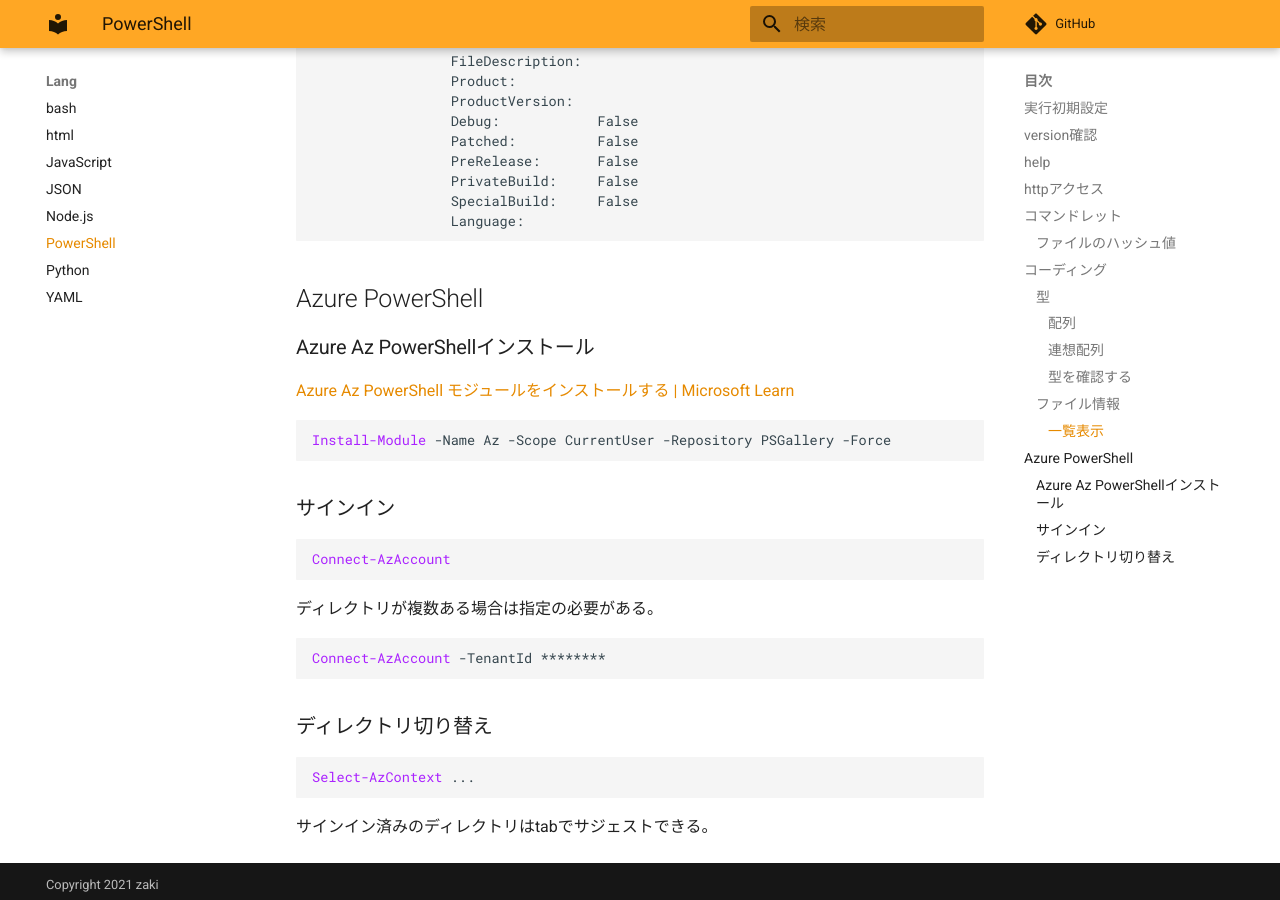
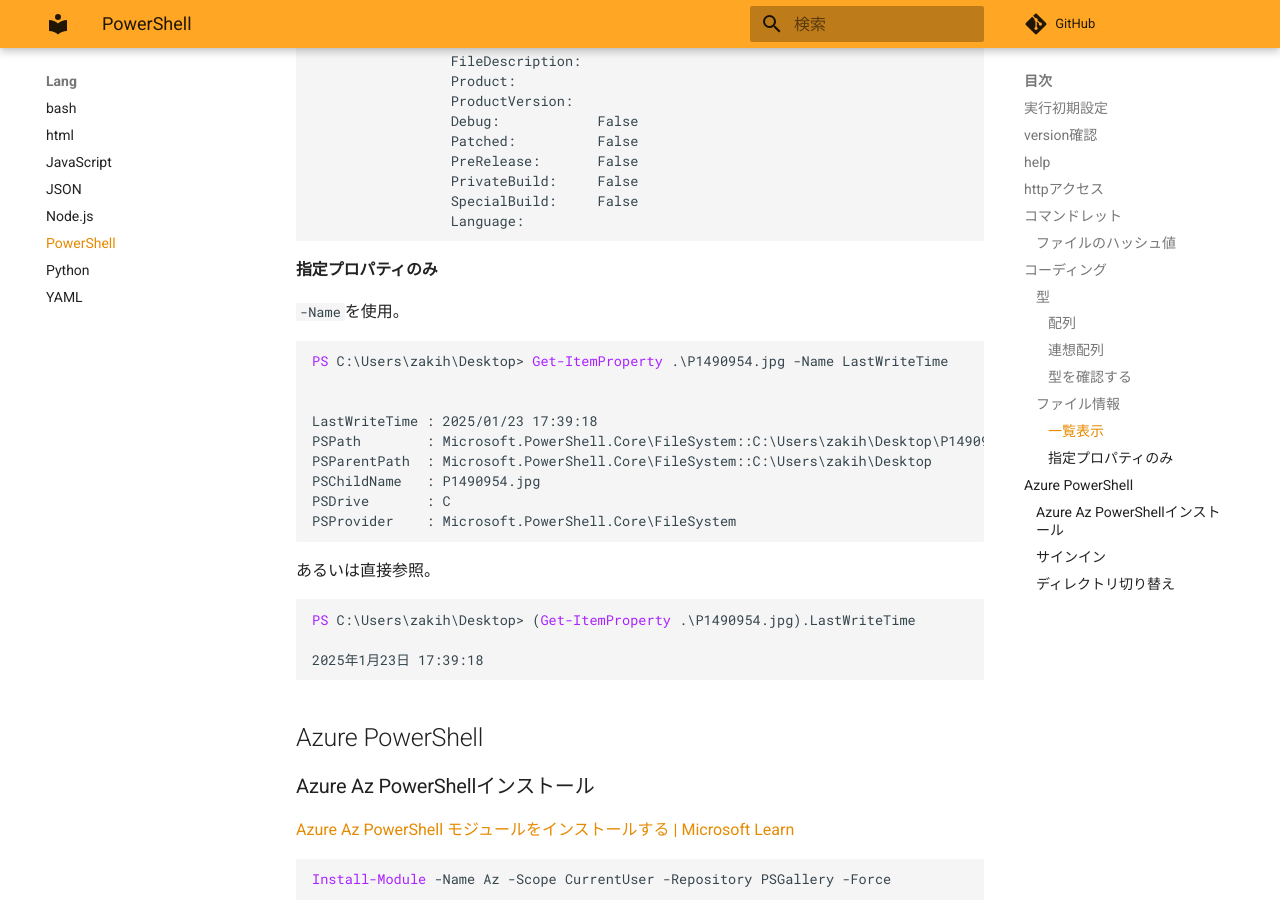
Before and after one commit to zaki-lknr/docs, an MkDocs documentation site: the page built from docs/lang/powershell.md, in a window 1280 px wide and 900 px high, scrolled down 2819 px. Built offline with MkDocs 1.6.1 and Material for MkDocs 9.7.7, drawn with Linux system fonts in a browser that asks for light colours; comment, search, counter and statistics services are not loaded.

Commit message:
add: lang/powershell: Get-ItemPropertyで特定項目のみ

````diff
--- a/docs/lang/powershell.md
+++ b/docs/lang/powershell.md
@@ -145,6 +145,30 @@ VersionInfo    : File:             C:\Users\zakih\Desktop\P1490954.jpg
                  Language:
 ```
 
+#### 指定プロパティのみ
+
+`-Name`を使用。
+
+```ps1
+PS C:\Users\zakih\Desktop> Get-ItemProperty .\P1490954.jpg -Name LastWriteTime
+
+
+LastWriteTime : 2025/01/23 17:39:18
+PSPath        : Microsoft.PowerShell.Core\FileSystem::C:\Users\zakih\Desktop\P1490954.jpg
+PSParentPath  : Microsoft.PowerShell.Core\FileSystem::C:\Users\zakih\Desktop
+PSChildName   : P1490954.jpg
+PSDrive       : C
+PSProvider    : Microsoft.PowerShell.Core\FileSystem
+```
+
+あるいは直接参照。
+
+```ps1
+PS C:\Users\zakih\Desktop> (Get-ItemProperty .\P1490954.jpg).LastWriteTime
+
+2025年1月23日 17:39:18
+```
+
 ## Azure PowerShell
 
 ### Azure Az PowerShellインストール
````
